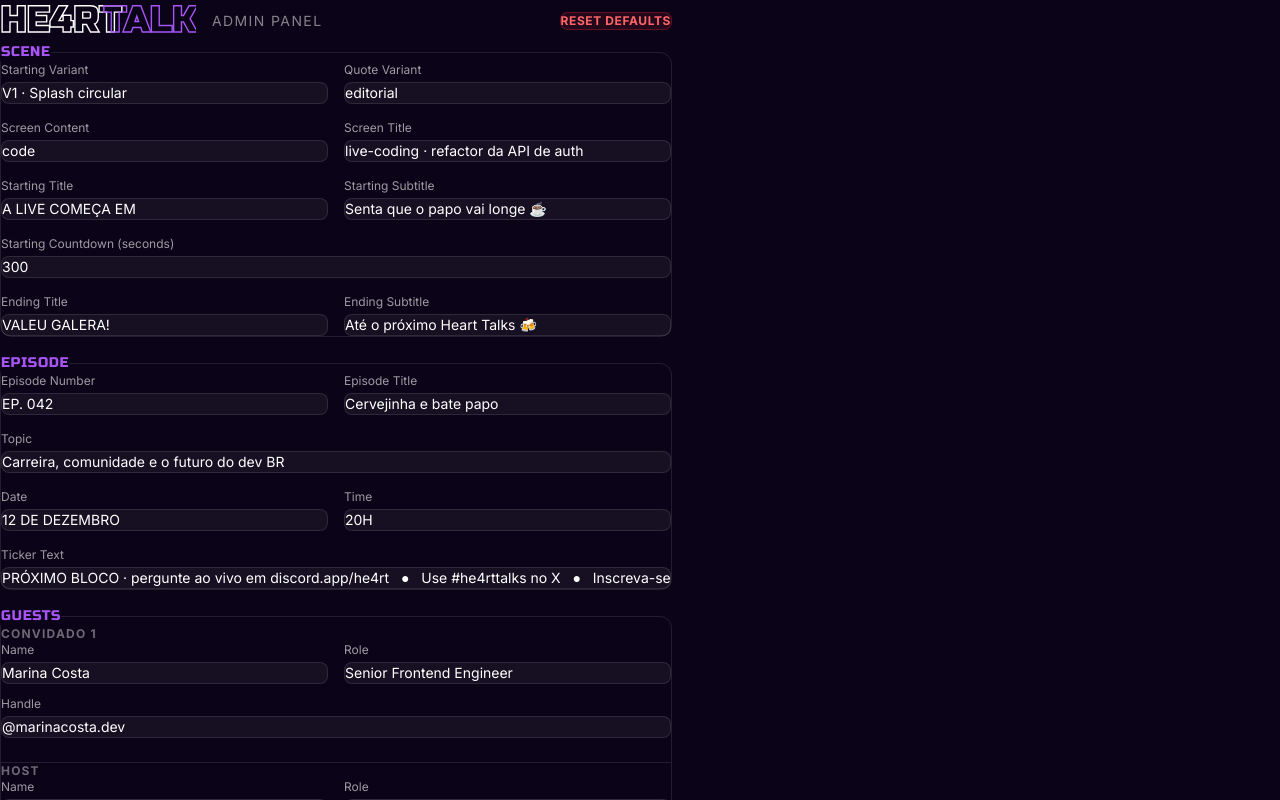
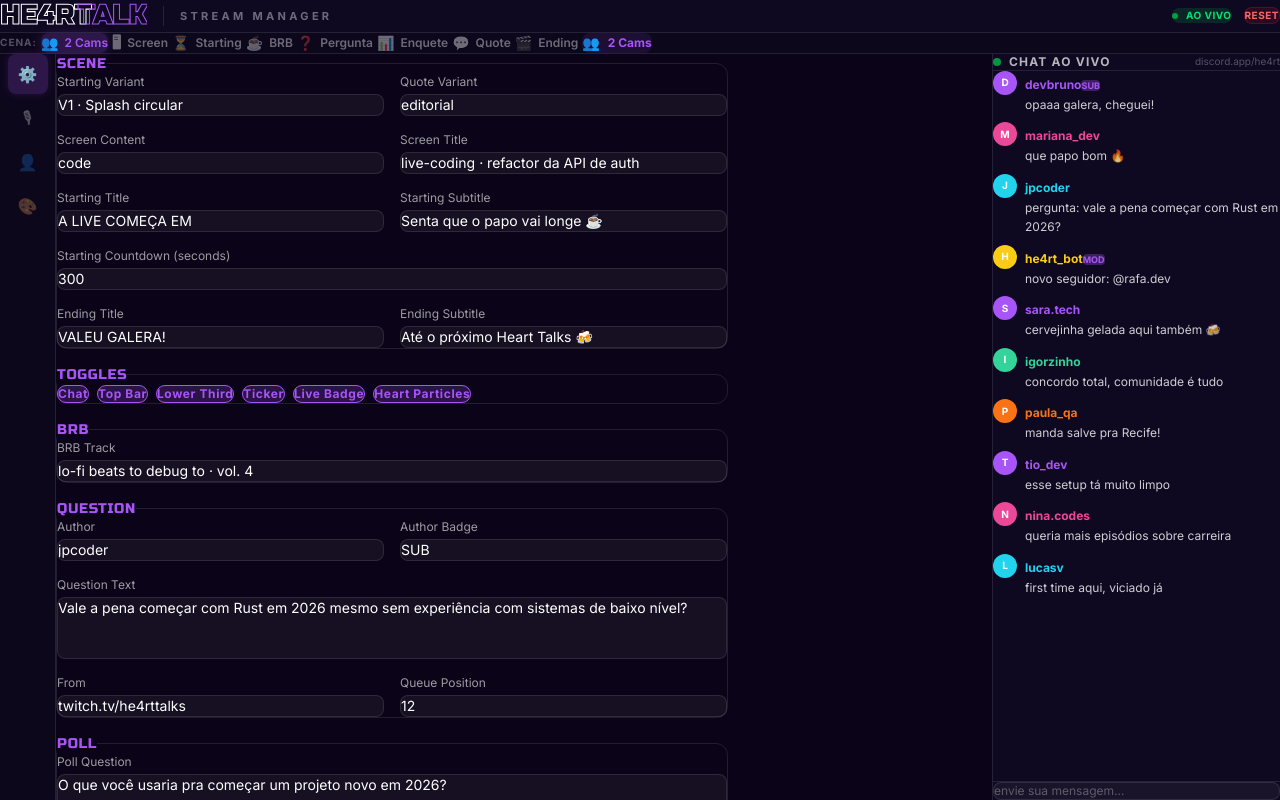
Before and after one commit to he4rt/streaming-overlays, a React (Vite) app: page /admin in a window 1280 px wide. Built offline with nearby package versions, Linux system fonts and the light colour scheme.

Commit message:
feat: redesign admin panel as Twitch-style stream manager dashboard

```diff
--- a/src/features/admin/AdminPanel.tsx
+++ b/src/features/admin/AdminPanel.tsx
@@ -13,23 +13,108 @@ import { SectionBrb } from "./SectionBrb";
 import { SectionQuestion } from "./SectionQuestion";
 import { SectionPoll } from "./SectionPoll";
 import { SectionQuote } from "./SectionQuote";
+import { SAMPLE_CHAT } from "@/shared/chat/sample-messages";
+import type { ChatMessage } from "@/shared/types";
+
+const SCENES = [
+  { value: "two-cams", label: "2 Cams", icon: "👥" },
+  { value: "screen-share", label: "Screen", icon: "🖥" },
+  { value: "starting", label: "Starting", icon: "⏳" },
+  { value: "brb", label: "BRB", icon: "☕" },
+  { value: "question", label: "Pergunta", icon: "❓" },
+  { value: "poll", label: "Enquete", icon: "📊" },
+  { value: "quote", label: "Quote", icon: "💬" },
+  { value: "ending", label: "Ending", icon: "🎬" },
+] as const;
+
+function LiveChatSidebar() {
+  const [messages, setMessages] = useState<ChatMessage[]>(SAMPLE_CHAT.slice(0, 8));
+
+  useEffect(() => {
+    const id = setInterval(() => {
+      setMessages((prev) => {
+        const next = SAMPLE_CHAT[prev.length % SAMPLE_CHAT.length]!;
+        return [...prev.slice(-12), { ...next, key: Date.now() }];
+      });
+    }, 2400);
+    return () => clearInterval(id);
+  }, []);
+
+  return (
+    <div className="flex h-full flex-col border-l border-white/10 bg-[#0e0820]">
+      {/* chat header */}
+      <div className="flex items-center justify-between border-b border-white/10 px-4 py-3">
+        <div className="flex items-center gap-2">
+          <span className="h-2 w-2 animate-pulse rounded-full bg-green-500" />
+          <span className="font-body text-xs font-bold uppercase tracking-widest text-white/70">
+            Chat ao vivo
+          </span>
+        </div>
+        <span className="font-body text-[10px] text-white/30">discord.app/he4rt</span>
+      </div>
+
+      {/* messages */}
+      <div className="flex flex-1 flex-col gap-2 overflow-y-auto p-3">
+        {messages.map((m, i) => (
+          <div key={(m.key ?? 0) + "-" + i} className="flex items-start gap-2">
+            <div
+              className="flex h-6 w-6 shrink-0 items-center justify-center rounded-full text-[10px] font-bold text-white"
+              style={{ background: m.color }}
+            >
+              {m.user[0]!.toUpperCase()}
+            </div>
+            <div className="min-w-0">
+              <span className="font-body text-xs font-bold" style={{ color: m.color }}>
+                {m.user}
+              </span>
+              {m.badge && (
+                <span className="ml-1 rounded bg-accent/30 px-1 py-px text-[9px] font-bold uppercase text-accent">
+                  {m.badge}
+                </span>
+              )}
+              <p className="font-body text-xs leading-relaxed text-white/80">{m.msg}</p>
+            </div>
+          </div>
+        ))}
+      </div>
+
+      {/* input */}
+      <div className="border-t border-white/10 p-3">
+        <div className="rounded-lg border border-white/10 bg-white/5 px-3 py-2 font-body text-xs text-white/30">
+          envie sua mensagem…
+        </div>
+      </div>
+    </div>
+  );
+}
 
 export function AdminPanel() {
   const [config, setConfig] = useState<TweakConfig>(() => {
     const stored = localStorage.getItem("he4rt-overlay-config");
     if (stored) {
-      try { return { ...DEFAULTS, ...JSON.parse(stored) }; } catch { /* ignore */ }
+      try {
+        return { ...DEFAULTS, ...JSON.parse(stored) };
+      } catch {
+        /* ignore */
+      }
     }
     return DEFAULTS;
   });
 
-  const update = useCallback((key: keyof TweakConfig, value: TweakConfig[keyof TweakConfig]) => {
+  const [activeTab, setActiveTab] = useState<"config" | "episode" | "guests" | "visuals">(
+    "config"
+  );
+
+  const update = useCallback(
+    (key: keyof TweakConfig, value: TweakConfig[keyof TweakConfig]) => {
       setConfig((prev) => {
         const next = { ...prev, [key]: value };
         saveOverlayConfig(next);
         return next;
       });
-  }, []);
+    },
+    []
+  );
 
   const reset = useCallback(() => {
     setConfig(DEFAULTS);
@@ -40,33 +125,130 @@ export function AdminPanel() {
     saveOverlayConfig(config);
   }, []);
 
+  const currentScene = SCENES.find((s) => s.value === config.scene) ?? SCENES[0];
+
   return (
-    <div className="h-screen overflow-y-auto bg-bg-deep p-6 text-white">
-      <div className="mx-auto max-w-2xl">
-        <div className="mb-8 flex items-center justify-between">
+    <div className="flex h-screen flex-col overflow-hidden bg-[#0b0418] text-white">
+      {/* ─── TOP NAV BAR ─── */}
+      <header className="flex shrink-0 items-center justify-between border-b border-white/10 bg-[#0e0820] px-5 py-2.5">
         <div className="flex items-center gap-4">
-            <HeartLogo size={0.6} />
-            <span className="font-body text-sm tracking-widest text-white/50">ADMIN PANEL</span>
+          <HeartLogo size={0.45} />
+          <div className="h-5 w-px bg-white/10" />
+          <span className="font-body text-[11px] font-bold uppercase tracking-[0.3em] text-white/40">
+            Stream Manager
+          </span>
+        </div>
+
+        <div className="flex items-center gap-3">
+          <div className="flex items-center gap-2 rounded-full bg-green-500/15 px-3 py-1">
+            <span className="h-1.5 w-1.5 animate-pulse rounded-full bg-green-500" />
+            <span className="font-body text-[10px] font-bold uppercase tracking-wider text-green-400">
+              Ao vivo
+            </span>
           </div>
           <button
             onClick={reset}
-            className="rounded-lg border border-red-500/30 bg-red-500/10 px-4 py-2 font-body text-xs font-bold tracking-wider text-red-400 transition hover:bg-red-500/20"
+            className="rounded-lg border border-red-500/20 bg-red-500/10 px-3 py-1.5 font-body text-[10px] font-bold uppercase tracking-wider text-red-400 transition hover:bg-red-500/20"
           >
-            RESET DEFAULTS
+            Reset
           </button>
         </div>
+      </header>
+
+      {/* ─── SCENE SWITCHER BAR ─── */}
+      <div className="flex shrink-0 items-center gap-1 border-b border-white/10 bg-[#0d071c] px-4 py-2">
+        <span className="mr-3 font-body text-[10px] font-bold uppercase tracking-widest text-white/30">
+          Cena:
+        </span>
+        {SCENES.map((scene) => {
+          const active = config.scene === scene.value;
+          return (
+            <button
+              key={scene.value}
+              onClick={() => update("scene", scene.value)}
+              className={`flex items-center gap-1.5 rounded-lg px-3 py-1.5 font-body text-xs font-semibold transition ${
+                active
+                  ? "bg-accent/20 text-accent shadow-[0_0_12px_rgba(168,85,247,0.2)]"
+                  : "text-white/40 hover:bg-white/5 hover:text-white/70"
+              }`}
+            >
+              <span className="text-sm">{scene.icon}</span>
+              {scene.label}
+            </button>
+          );
+        })}
+        <div className="ml-auto flex items-center gap-2 rounded-lg bg-accent/10 px-3 py-1.5">
+          <span className="text-sm">{currentScene.icon}</span>
+          <span className="font-body text-xs font-bold text-accent">{currentScene.label}</span>
+        </div>
+      </div>
+
+      {/* ─── MAIN LAYOUT: sidebar tabs + content + chat ─── */}
+      <div className="flex min-h-0 flex-1">
+        {/* Left tab nav */}
+        <nav className="flex w-14 shrink-0 flex-col items-center gap-1 border-r border-white/10 bg-[#0d071c] pt-3">
+          {(
+            [
+              { tab: "config" as const, icon: "⚙️", label: "Config" },
+              { tab: "episode" as const, icon: "🎙", label: "Episódio" },
+              { tab: "guests" as const, icon: "👤", label: "Guests" },
+              { tab: "visuals" as const, icon: "🎨", label: "Visual" },
+            ] as const
+          ).map(({ tab, icon, label }) => (
+            <button
+              key={tab}
+              onClick={() => setActiveTab(tab)}
+              title={label}
+              className={`flex h-10 w-10 items-center justify-center rounded-lg text-base transition ${
+                activeTab === tab
+                  ? "bg-accent/20 shadow-[0_0_8px_rgba(168,85,247,0.15)]"
+                  : "text-white/30 hover:bg-white/5 hover:text-white/60"
+              }`}
+            >
+              {icon}
+            </button>
+          ))}
+        </nav>
+
+        {/* Center content */}
+        <main className="flex-1 overflow-y-auto p-5">
+          <div className="mx-auto max-w-2xl">
+            {activeTab === "config" && (
               <div className="flex flex-col gap-4">
                 <SectionScene config={config} update={update} />
-          <SectionEpisode config={config} update={update} />
-          <SectionGuests config={config} update={update} />
-          <SectionColors config={config} update={update} />
                 <SectionToggles config={config} update={update} />
-          <SectionChat config={config} update={update} />
                 <SectionBrb config={config} update={update} />
                 <SectionQuestion config={config} update={update} />
                 <SectionPoll config={config} update={update} />
                 <SectionQuote config={config} update={update} />
+                <SectionChat config={config} update={update} />
               </div>
+            )}
+
+            {activeTab === "episode" && (
+              <div className="flex flex-col gap-4">
+                <SectionEpisode config={config} update={update} />
+              </div>
+            )}
+
+            {activeTab === "guests" && (
+              <div className="flex flex-col gap-4">
+                <SectionGuests config={config} update={update} />
+              </div>
+            )}
+
+            {activeTab === "visuals" && (
+              <div className="flex flex-col gap-4">
+                <SectionColors config={config} update={update} />
+              </div>
+            )}
+          </div>
+        </main>
+
+        {/* Right chat sidebar */}
+        <aside className="w-72 shrink-0">
+          <LiveChatSidebar />
+        </aside>
       </div>
     </div>
   );
```
Lines whose indentation alone changed are shown as unchanged.
